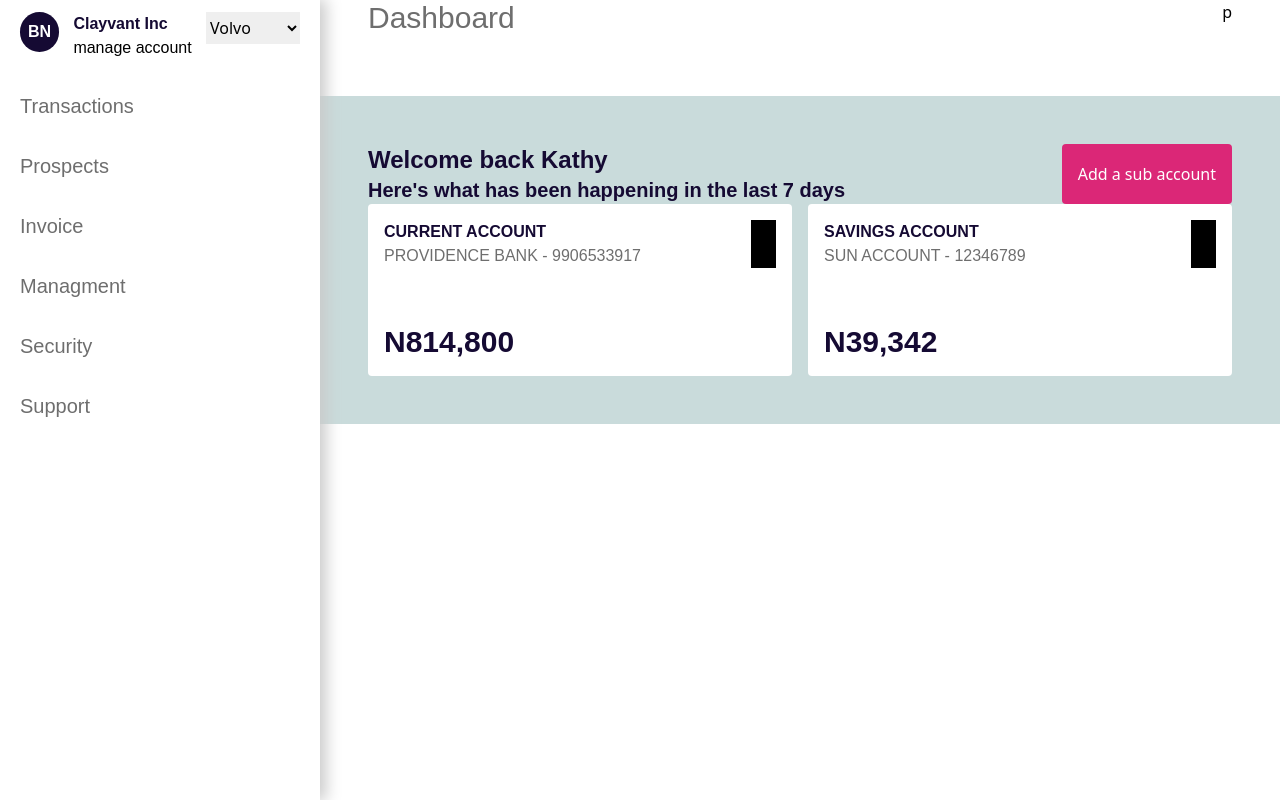
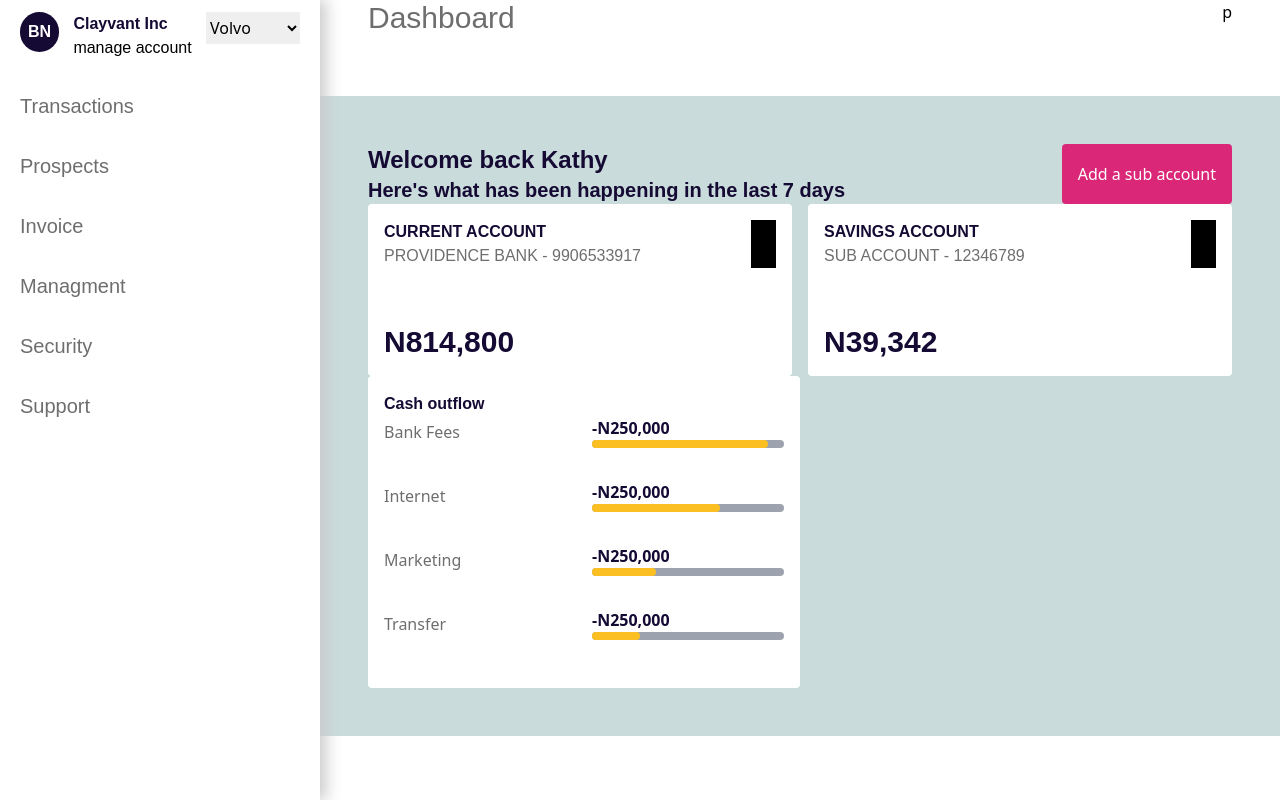
Before and after one commit to Robertito1/getpreneured, a React (Create React App) app: page /dashboard in a window 1280 px wide. Built offline with nearby package versions, Linux system fonts and the light colour scheme.

Commit message:
Created spendometer progress bar

```diff
--- a/src/components/dashboardDetails.js
+++ b/src/components/dashboardDetails.js
@@ -1,5 +1,6 @@
 import React from 'react'
 import DetailCard from './detailCard'
+import Spendometer from './spendometer'
 
 const DashboardDetails = () => {
     return (
@@ -30,7 +31,7 @@ const DashboardDetails = () => {
                     <div className='flex justify-between'>
                         <div>
                             <p className='primary-font text-base text-purp font-bold'>SAVINGS ACCOUNT</p>
-                            <p className='primary-font text-base dashboard-side-text'>SUN ACCOUNT - 12346789</p>
+                            <p className='primary-font text-base dashboard-side-text'>SUB ACCOUNT - 12346789</p>
                         </div>
                         <div className='p-2 bg-black'>
                         <p>$</p>
@@ -39,8 +40,14 @@ const DashboardDetails = () => {
                     <p className='primary-font mt-14 text-3xl text-purp font-semibold'>N39,342</p>
                 </div>
            </div>
-           <div className='flex'>
-
+           <div className=''>
+                <div className='p-4 bg-white rounded w-6/12'>
+                    <p className='primary-font text-base text-purp font-bold'>Cash outflow</p>
+                    <Spendometer item='Bank Fees' progress='w-11/12'/>
+                    <Spendometer item='Internet' progress='w-8/12'/>
+                    <Spendometer item='Marketing' progress='w-4/12'/>
+                    <Spendometer item='Transfer' progress='w-3/12'/>
+                </div>
            </div>
         </div>
     )
--- /dev/null
+++ b/src/components/spendometer.js
@@ -0,0 +1,17 @@
+import React from 'react'
+
+const Spendometer = ({item, progress}) => {
+    return (
+        <div className='flex items-center justify-between mb-8'>
+            <p className='dashboard-side-text'>{item}</p>
+            <div>
+                <p className='text-purp font-semibold'>-N250,000</p>
+                <div className='rounded h-2 w-48 bg-gray-400'>
+                    <div className={`rounded h-2 ${progress} bg-yellow-400`}></div>
+                </div>
+            </div>
+        </div>
+    )
+}
+
+export default Spendometer;
```
